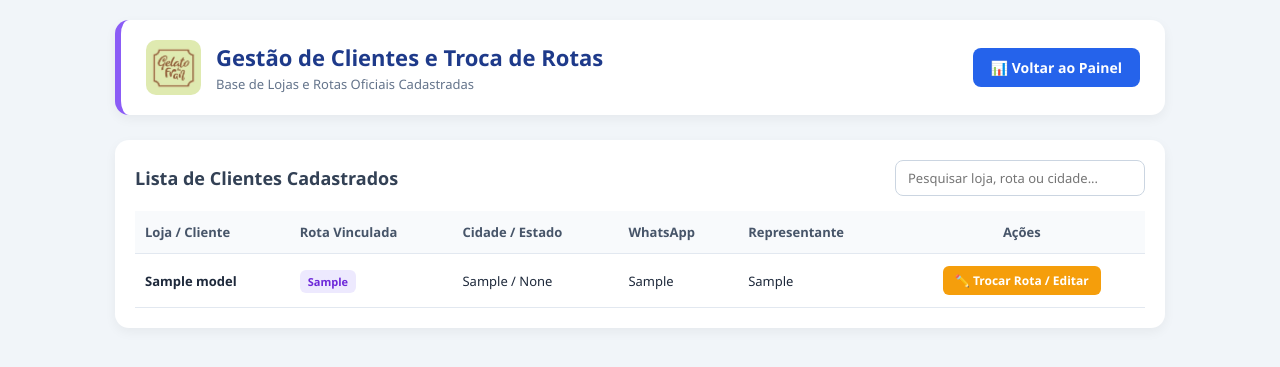
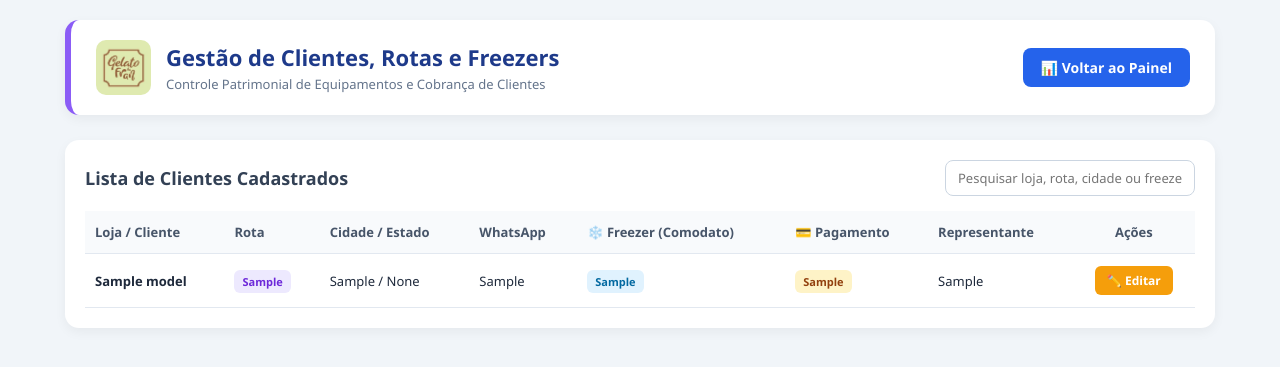
Before and after one commit to marciogil80408-debug/gelato-feedback, a Flask app: page /clientes in a window 1280 px wide. Shown: the top 367 px of the page. Run offline with Flask 3, Linux system fonts and the light colour scheme; the visitor is signed in with stand-in values (Sample User, id 1); tables that the repository leaves empty hold one stand-in row (values such as "Sample post").

Commit message:
Implementando controle de freezers comodato e formas de pagamento no romaneio

```diff
--- a/app.py
+++ b/app.py
@@ -27,13 +27,13 @@ class RepresentanteModel(db.Model):
     id = db.Column(db.Integer, primary_key=True)
     nome = db.Column(db.String(100), unique=True, nullable=False)
 
-# Tabela de Rotas Cadastradas (Ex: Rota de Natal, Rota de Sousa, Rota de Fortaleza)
+# Tabela de Rotas Cadastradas (Ex: Rota de Sousa, Rota de Natal, Rota de Fortaleza)
 class RotaModel(db.Model):
     __tablename__ = 'rota_model'
     id = db.Column(db.Integer, primary_key=True)
     nome = db.Column(db.String(100), unique=True, nullable=False)
 
-# Tabela de Clientes/Lojas (Com Rota, Cidade e Estado)
+# Tabela de Clientes/Lojas (Com Rota, Freezer Comodato e Forma de Pagamento)
 class ClienteModel(db.Model):
     __tablename__ = 'cliente_model'
     id = db.Column(db.Integer, primary_key=True)
@@ -43,6 +43,8 @@ class ClienteModel(db.Model):
     cidade = db.Column(db.String(100), nullable=True)
     estado = db.Column(db.String(10), nullable=True)
     rota = db.Column(db.String(100), nullable=True)
+    freezer = db.Column(db.String(100), nullable=True)
+    pagamento_padrao = db.Column(db.String(100), nullable=True)
 
 # Tabela de Feedbacks / Avaliações dos Clientes
 class Feedback(db.Model):
@@ -65,7 +67,7 @@ class Feedback(db.Model):
 with app.app_context():
     db.create_all()
 
-    # SEGURANÇA AUTOMÁTICA: Adiciona colunas ausentes sem NUNCA apagar dados existentes
+    # SEGURANÇA AUTOMÁTICA: Adiciona colunas ausentes sem apagar dados existentes
     try:
         inspector = sa.inspect(db.engine)
         tables = inspector.get_table_names()
@@ -96,17 +98,21 @@ with app.app_context():
                 if 'rota' not in col_cl:
                     conn.execute(sa.text('ALTER TABLE cliente_model ADD COLUMN rota VARCHAR(100)'))
                     conn.commit()
+                if 'freezer' not in col_cl:
+                    conn.execute(sa.text('ALTER TABLE cliente_model ADD COLUMN freezer VARCHAR(100)'))
+                    conn.commit()
+                if 'pagamento_padrao' not in col_cl:
+                    conn.execute(sa.text('ALTER TABLE cliente_model ADD COLUMN pagamento_padrao VARCHAR(100)'))
+                    conn.commit()
     except Exception as e:
         print("Aviso na checagem de colunas:", str(e))
 
-# Página de Avaliação do Cliente
 @app.route('/')
 def avaliacao():
     representante = request.args.get('rep', 'Representante')
     cliente = request.args.get('cliente', 'Cliente')
     return render_template('avaliacao.html', representante=representante, cliente=cliente)
 
-# Cadastrar Representante
 @app.route('/api/cadastrar_representante', methods=['POST'])
 def cadastrar_representante():
     dados = request.json
@@ -122,7 +128,6 @@ def cadastrar_representante():
     except Exception as e:
         return jsonify({'status': 'erro', 'mensagem': str(e)}), 500
 
-# Cadastrar Nova Rota (Ex: Rota de Sousa, Rota de Natal)
 @app.route('/api/cadastrar_rota', methods=['POST'])
 def cadastrar_rota():
     dados = request.json
@@ -138,7 +143,6 @@ def cadastrar_rota():
     except Exception as e:
         return jsonify({'status': 'erro', 'mensagem': str(e)}), 500
 
-# Cadastrar Cliente com Rota
 @app.route('/api/cadastrar_cliente', methods=['POST'])
 def cadastrar_cliente():
     dados = request.json
@@ -148,6 +152,8 @@ def cadastrar_cliente():
     cidade = dados.get('cidade', '').strip()
     estado = dados.get('estado', '').strip()
     rota = dados.get('rota', '').strip()
+    freezer = dados.get('freezer', '').strip()
+    pagamento_padrao = dados.get('pagamento_padrao', '').strip()
 
     if not nome:
         return jsonify({'status': 'erro', 'mensagem': 'Nome do cliente obrigatório'}), 400
@@ -158,7 +164,9 @@ def cadastrar_cliente():
             representante=representante,
             cidade=cidade,
             estado=estado,
-            rota=rota
+            rota=rota,
+            freezer=freezer or 'Sem Freezer',
+            pagamento_padrao=pagamento_padrao or 'A Combinar'
         )
         db.session.add(novo)
         db.session.commit()
@@ -166,7 +174,6 @@ def cadastrar_cliente():
     except Exception as e:
         return jsonify({'status': 'erro', 'mensagem': str(e)}), 500
 
-# Verificar Senha do Administrador
 @app.route('/api/verificar_senha', methods=['POST'])
 def verificar_senha():
     dados = request.json
@@ -176,7 +183,6 @@ def verificar_senha():
         return jsonify({'status': 'sucesso'})
     return jsonify({'status': 'erro', 'mensagem': 'Senha incorreta!'}), 403
 
-# Editar Cliente (Permitindo trocar a rota facilmente)
 @app.route('/api/editar_cliente', methods=['POST'])
 def editar_cliente():
     if not session.get('admin_autorizado'):
@@ -195,13 +201,14 @@ def editar_cliente():
         cliente.cidade = dados.get('cidade', cliente.cidade).strip()
         cliente.estado = dados.get('estado', cliente.estado).strip()
         cliente.rota = dados.get('rota', cliente.rota).strip()
+        cliente.freezer = dados.get('freezer', cliente.freezer or 'Sem Freezer').strip()
+        cliente.pagamento_padrao = dados.get('pagamento_padrao', cliente.pagamento_padrao or 'A Combinar').strip()
 
         db.session.commit()
         return jsonify({'status': 'sucesso'})
     except Exception as e:
         return jsonify({'status': 'erro', 'mensagem': str(e)}), 500
 
-# Zerar Feedbacks de Teste (Protegido por Senha)
 @app.route('/api/zerar_feedbacks', methods=['POST'])
 def zerar_feedbacks():
     dados = request.json
@@ -216,7 +223,6 @@ def zerar_feedbacks():
     except Exception as e:
         return jsonify({'status': 'erro', 'mensagem': str(e)}), 500
 
-# Retornar Dados Cadastrados (Clientes, Representantes e Rotas)
 @app.route('/api/dados_cadastrados')
 def dados_cadastrados():
     reps = [r.nome for r in RepresentanteModel.query.order_by(RepresentanteModel.nome).all()]
@@ -228,11 +234,12 @@ def dados_cadastrados():
         'representante': c.representante,
         'cidade': c.cidade or 'Não informada',
         'estado': c.estado or 'RN',
-        'rota': c.rota or 'Geral'
+        'rota': c.rota or 'Geral',
+        'freezer': c.freezer or 'Sem Freezer',
+        'pagamento_padrao': c.pagamento_padrao or 'A Combinar'
     } for c in ClienteModel.query.all()]
     return jsonify({'representantes': reps, 'rotas': rotas, 'clientes': clientes})
 
-# Salvar Feedback
 @app.route('/salvar', methods=['POST'])
 def salvar():
     dados = request.json
@@ -262,7 +269,6 @@ def salvar():
         print("Erro ao salvar:", str(e))
         return jsonify({'status': 'erro', 'mensagem': str(e)}), 500
 
-# Exportar CSV para Excel
 def escape_csv(val):
     val_str = str(val or '')
     val_str = val_str.replace('"', '""').replace('\n', ' ')
@@ -298,7 +304,6 @@ def exportar_csv():
     except Exception as e:
         return str(e), 500
 
-# Painel
 @app.route('/painel')
 def painel():
     try:
@@ -309,7 +314,6 @@ def painel():
         feedbacks, representantes = [], []
     return render_template('painel.html', feedbacks=feedbacks, representantes=representantes)
 
-# Tela de Clientes
 @app.route('/clientes')
 def clientes():
     if not session.get('admin_autorizado'):
@@ -322,7 +326,6 @@ def clientes():
         lista_clientes, rotas = [], []
     return render_template('clientes.html', clientes=lista_clientes, rotas=rotas)
 
-# Tela do Disparador
 @app.route('/disparar')
 def disparar():
     return render_template('disparar.html')
--- a/templates/clientes.html
+++ b/templates/clientes.html
@@ -3,11 +3,11 @@
 <head>
     <meta charset="UTF-8">
     <meta name="viewport" content="width=device-width, initial-scale=1.0">
-    <title>Gerenciamento de Clientes e Rotas - Gelato da Fran 🍦</title>
+    <title>Gerenciamento de Clientes, Rotas e Freezers - Gelato da Fran 🍦</title>
     <style>
         * { box-sizing: border-box; font-family: 'Segoe UI', Roboto, sans-serif; }
         body { background: #f1f5f9; margin: 0; padding: 20px; color: #1e293b; }
-        .container { max-width: 1050px; margin: 0 auto; }
+        .container { max-width: 1150px; margin: 0 auto; }
 
         .header-painel { background: #fff; padding: 20px 25px; border-radius: 14px; box-shadow: 0 4px 12px rgba(0,0,0,0.05); display: flex; justify-content: space-between; align-items: center; margin-bottom: 25px; border-left: 6px solid #8b5cf6; flex-wrap: wrap; gap: 15px; }
         .logo-area { display: flex; align-items: center; gap: 15px; }
@@ -22,14 +22,18 @@
         th, td { padding: 12px 10px; border-bottom: 1px solid #e2e8f0; }
         th { background: #f8fafc; color: #475569; font-weight: 600; }
         tr:hover { background: #f8fafc; }
+
         .badge-rota { background: #ede9fe; color: #6d28d9; padding: 4px 8px; border-radius: 6px; font-weight: bold; font-size: 11px; }
+        .badge-freezer { background: #e0f2fe; color: #0369a1; padding: 4px 8px; border-radius: 6px; font-weight: bold; font-size: 11px; }
+        .badge-pag { background: #fef3c7; color: #92400e; padding: 4px 8px; border-radius: 6px; font-weight: bold; font-size: 11px; }
+
         .btn-editar { background: #f59e0b; color: white; padding: 6px 12px; border-radius: 6px; border: none; cursor: pointer; font-weight: bold; font-size: 12px; }
         .btn-editar:hover { background: #d97706; }
         .input-busca { padding: 8px 12px; border: 1px solid #cbd5e1; border-radius: 8px; font-size: 13px; outline: none; width: 250px; }
 
         /* Modal de Edição */
         .modal-overlay { display: none; position: fixed; top: 0; left: 0; width: 100%; height: 100%; background: rgba(0,0,0,0.5); justify-content: center; align-items: center; z-index: 1000; }
-        .modal-card { background: #fff; padding: 25px; border-radius: 14px; width: 100%; max-width: 420px; box-shadow: 0 10px 25px rgba(0,0,0,0.2); }
+        .modal-card { background: #fff; padding: 25px; border-radius: 14px; width: 100%; max-width: 440px; box-shadow: 0 10px 25px rgba(0,0,0,0.2); }
         .modal-card h3 { margin-top: 0; color: #1e3a8a; }
         .modal-group { margin-bottom: 12px; }
         .modal-group label { display: block; font-size: 13px; font-weight: 600; margin-bottom: 4px; color: #334155; }
@@ -45,8 +49,8 @@
         <div class="logo-area">
             <img src="{{ url_for('static', filename='logo.png') }}" alt="Logo Gelato da Fran" style="height: 55px; width: auto; border-radius: 10px; object-fit: contain;">
             <div>
-                <h1>Gestão de Clientes e Troca de Rotas</h1>
-                <p>Base de Lojas e Rotas Oficiais Cadastradas</p>
+                <h1>Gestão de Clientes, Rotas e Freezers</h1>
+                <p>Controle Patrimonial de Equipamentos e Cobrança de Clientes</p>
             </div>
         </div>
         <div>
@@ -57,34 +61,38 @@
     <div class="card-tabela">
         <h3>
             <span>Lista de Clientes Cadastrados</span>
-            <input type="text" id="buscaCliente" class="input-busca" placeholder="Pesquisar loja, rota ou cidade..." onkeyup="filtrarClientes()">
+            <input type="text" id="buscaCliente" class="input-busca" placeholder="Pesquisar loja, rota, cidade ou freezer..." onkeyup="filtrarClientes()">
         </h3>
         <table id="tabelaClientes">
             <thead>
                 <tr>
                     <th>Loja / Cliente</th>
-                    <th>Rota Vinculada</th>
+                    <th>Rota</th>
                     <th>Cidade / Estado</th>
                     <th>WhatsApp</th>
+                    <th>❄️ Freezer (Comodato)</th>
+                    <th>💳 Pagamento</th>
                     <th>Representante</th>
                     <th style="text-align: center;">Ações</th>
                 </tr>
             </thead>
             <tbody>
                 {% for c in clientes %}
-                <tr data-nome="{{ c.nome | lower }}" data-cidade="{{ (c.cidade or '') | lower }}" data-rota="{{ (c.rota or '') | lower }}">
+                <tr data-nome="{{ c.nome | lower }}" data-cidade="{{ (c.cidade or '') | lower }}" data-rota="{{ (c.rota or '') | lower }}" data-freezer="{{ (c.freezer or '') | lower }}">
                     <td><strong>{{ c.nome }}</strong></td>
                     <td><span class="badge-rota">{{ c.rota or 'Geral' }}</span></td>
                     <td>{{ c.cidade or '-' }} / {{ c.estado or 'RN' }}</td>
                     <td>{{ c.whatsapp or '-' }}</td>
+                    <td><span class="badge-freezer">{{ c.freezer or 'Sem Freezer' }}</span></td>
+                    <td><span class="badge-pag">{{ c.pagamento_padrao or 'A Combinar' }}</span></td>
                     <td>{{ c.representante or 'Geral' }}</td>
                     <td style="text-align: center;">
-                        <button class="btn-editar" onclick="abrirEditarCliente('{{ c.id }}', '{{ c.nome }}', '{{ c.whatsapp }}', '{{ c.representante }}', '{{ c.cidade }}', '{{ c.estado }}', '{{ c.rota }}')">✏️ Trocar Rota / Editar</button>
+                        <button class="btn-editar" onclick="abrirEditarCliente('{{ c.id }}', '{{ c.nome }}', '{{ c.whatsapp }}', '{{ c.representante }}', '{{ c.cidade }}', '{{ c.estado }}', '{{ c.rota }}', '{{ c.freezer }}', '{{ c.pagamento_padrao }}')">✏️ Editar</button>
                     </td>
                 </tr>
                 {% else %}
                 <tr>
-                    <td colspan="6" style="text-align: center; color: #64748b; padding: 20px;">Nenhum cliente cadastrado ainda.</td>
+                    <td colspan="8" style="text-align: center; color: #64748b; padding: 20px;">Nenhum cliente cadastrado ainda.</td>
                 </tr>
                 {% endfor %}
             </tbody>
@@ -92,22 +100,38 @@
     </div>
 </div>
 
-<!-- MODAL DE EDIÇÃO E TROCA DE ROTA COM SELECT DAS ROTAS SALVAS -->
+<!-- MODAL DE EDIÇÃO -->
 <div class="modal-overlay" id="modalEditar">
     <div class="modal-card">
-        <h3>✏️ Editar / Trocar Rota do Cliente</h3>
+        <h3>✏️ Editar Informações do Cliente</h3>
         <input type="hidden" id="edit_id">
         <div class="modal-group">
             <label>Nome do Cliente / Loja:</label>
             <input type="text" id="edit_nome">
         </div>
         <div class="modal-group">
-            <label>Rota do Cliente (Escolha uma Rota Cadastrada):</label>
+            <label>Rota do Cliente:</label>
             <select id="edit_rota">
                 <option value="Geral">Geral (Sem rota definida)</option>
                 {% for r in rotas %}
                 <option value="{{ r }}">{{ r }}</option>
                 {% endfor %}
+            </select>
+        </div>
+        <div class="modal-group">
+            <label>❄️ Freezer da Fran em Comodato (Nº de Patrimônio / Modelo):</label>
+            <input type="text" id="edit_freezer" placeholder="Ex: Freezer 014 (400L) ou Sem Freezer">
+        </div>
+        <div class="modal-group">
+            <label>💳 Forma de Pagamento Padrão na Rota:</label>
+            <select id="edit_pagamento">
+                <option value="A Combinar">A Combinar</option>
+                <option value="Pix na Entrega">Pix na Entrega</option>
+                <option value="À Vista (Dinheiro)">À Vista (Dinheiro)</option>
+                <option value="Boleto 7 Dias">Boleto 7 Dias</option>
+                <option value="Boleto 14 Dias">Boleto 14 Dias</option>
+                <option value="Boleto 21 Dias">Boleto 21 Dias</option>
+                <option value="Faturamento Mensal">Faturamento Mensal</option>
             </select>
         </div>
         <div class="modal-group">
@@ -147,8 +171,9 @@
             const nome = linha.getAttribute('data-nome') || '';
             const cidade = linha.getAttribute('data-cidade') || '';
             const rota = linha.getAttribute('data-rota') || '';
+            const freezer = linha.getAttribute('data-freezer') || '';
 
-            if (nome.includes(termo) || cidade.includes(termo) || rota.includes(termo)) {
+            if (nome.includes(termo) || cidade.includes(termo) || rota.includes(termo) || freezer.includes(termo)) {
                 linha.style.display = '';
             } else {
                 linha.style.display = 'none';
@@ -156,18 +181,19 @@
         });
     }
 
-    function abrirEditarCliente(id, nome, whatsapp, representante, cidade, estado, rota) {
+    function abrirEditarCliente(id, nome, whatsapp, representante, cidade, estado, rota, freezer, pagamento) {
         document.getElementById('edit_id').value = id;
         document.getElementById('edit_nome').value = nome;
         document.getElementById('edit_whatsapp').value = (whatsapp === 'None' || !whatsapp) ? '' : whatsapp;
         document.getElementById('edit_representante').value = (representante === 'None' || !representante) ? '' : representante;
         document.getElementById('edit_cidade').value = (cidade === 'None' || !cidade) ? '' : cidade;
         document.getElementById('edit_estado').value = (estado === 'None' || !estado) ? 'RN' : estado;
+        document.getElementById('edit_freezer').value = (!freezer || freezer === 'None') ? 'Sem Freezer' : freezer;
+        document.getElementById('edit_pagamento').value = (!pagamento || pagamento === 'None') ? 'A Combinar' : pagamento;
 
         const rotaSel = document.getElementById('edit_rota');
         const rotaValor = (!rota || rota === 'None') ? 'Geral' : rota;
 
-        // Se o cliente tiver uma rota que ainda não está na lista, adiciona automaticamente
         let existe = false;
         for (let i = 0; i < rotaSel.options.length; i++) {
             if (rotaSel.options[i].value === rotaValor) {
@@ -194,6 +220,8 @@
         const id = document.getElementById('edit_id').value;
         const nome = document.getElementById('edit_nome').value;
         const rota = document.getElementById('edit_rota').value;
+        const freezer = document.getElementById('edit_freezer').value;
+        const pagamento_padrao = document.getElementById('edit_pagamento').value;
         const cidade = document.getElementById('edit_cidade').value;
         const estado = document.getElementById('edit_estado').value;
         const whatsapp = document.getElementById('edit_whatsapp').value;
@@ -202,12 +230,12 @@
         fetch('/api/editar_cliente', {
             method: 'POST',
             headers: { 'Content-Type': 'application/json' },
-            body: JSON.stringify({ id, nome, rota, cidade, estado, whatsapp, representante })
+            body: JSON.stringify({ id, nome, rota, freezer, pagamento_padrao, cidade, estado, whatsapp, representante })
         })
         .then(res => res.json())
         .then(resposta => {
             if (resposta.status === 'sucesso') {
-                alert("Cliente e rota atualizados com sucesso! ✅");
+                alert("Cliente atualizado com sucesso! ✅");
                 location.reload();
             } else {
                 alert("Erro: " + resposta.mensagem);
```
Also changed, not shown: templates/disparar.html (+46 -19 lines).
